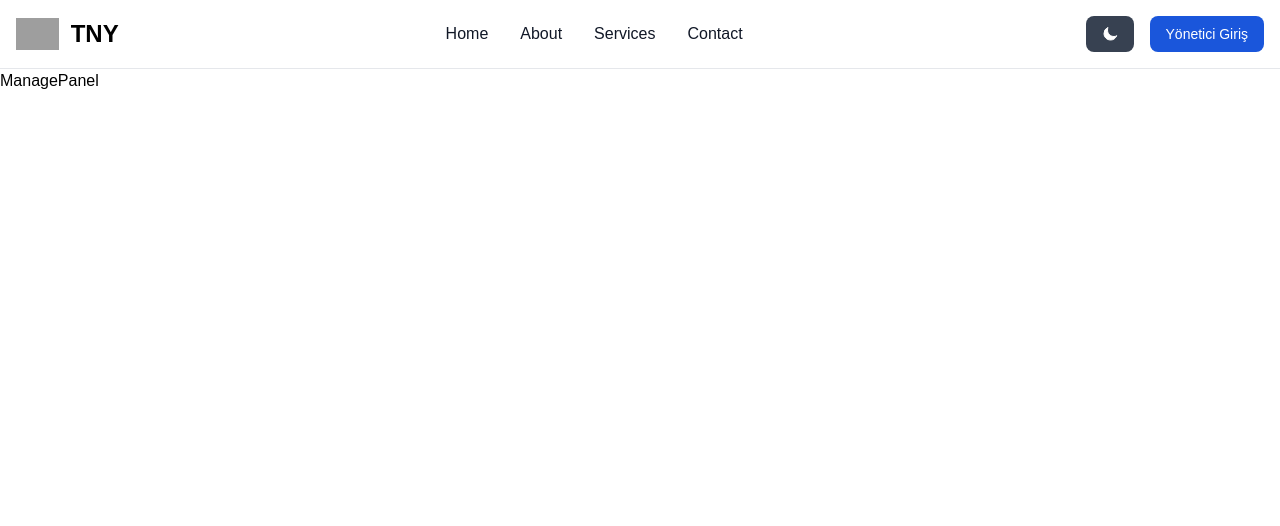
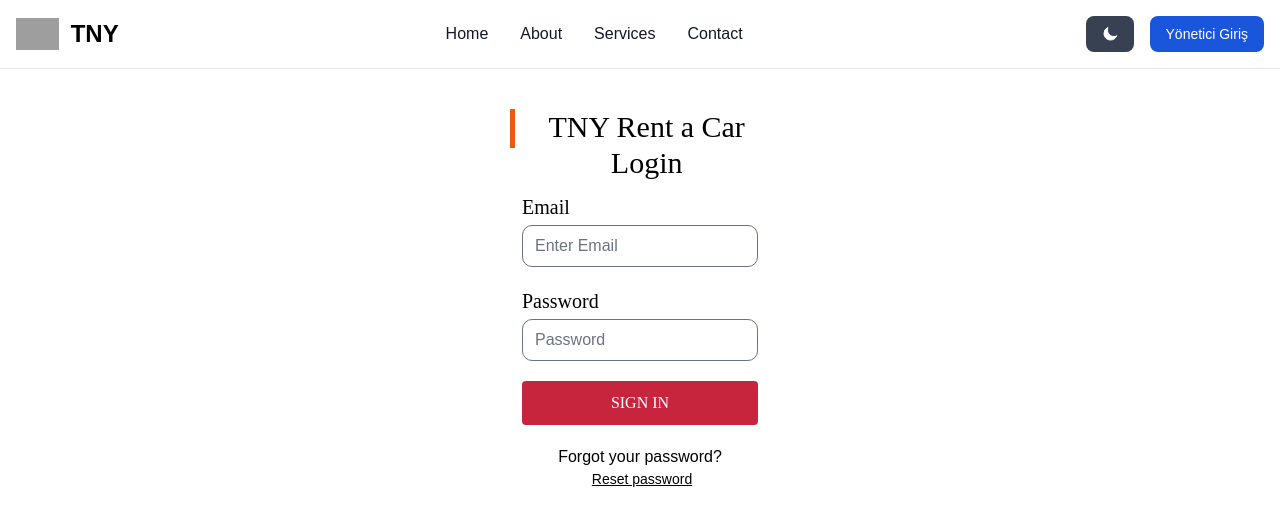
Before and after one commit to nurdoganbahadir/React-TNY-Rent-a-Car, a React (Create React App) app: page /managepanel in a window 1280 px wide. Shown: the top 526 px of the page. Built offline with nearby package versions, Linux system fonts and the light colour scheme; grey boxes are pictures that could not be loaded.

Commit message:
login stili ayarlandı

```diff
--- a/src/pages/ManagePanel.jsx
+++ b/src/pages/ManagePanel.jsx
@@ -1,9 +1,51 @@
-
-
 const ManagePanel = () => {
   return (
-    <div>ManagePanel</div>
-  )
-}
+    <div className="w-[300px] m-auto my-5 p-5 rounded-[20px] ">
+      <div className="flex gap-2">
+        <span className="w-[6px] h-[39px] bg-secondary-color"></span>
+        <h1 className="text-center font-serif text-3xl">
+          TNY Rent a Car Login
+        </h1>
+      </div>
 
-export default ManagePanel
+      <form className="flex flex-col text-left p-3 gap-5">
+        <div className="flex flex-col gap-1">
+          <label htmlFor="email" className="font-serif text-xl">
+            Email
+          </label>
+          <input
+            type="email"
+            placeholder="Enter Email"
+            className="rounded-[10px]"
+            required
+          />
+        </div>
+        <div className="flex flex-col gap-1">
+          <label htmlFor="password" className="font-serif text-xl">
+            Password
+          </label>
+
+          <input
+            type="password"
+            placeholder="Password"
+            className="rounded-[10px]"
+            required
+          />
+        </div>
+        <button className="bg-light-red h-[44px] font-serif text-label uppercase hover:opacity-90 rounded-[4px] text-white">
+          Sign In
+        </button>
+        <div className="flex justify-center items-center flex-wrap">
+          <span className="text-label font-montserrat font-[500] text-labelColor">
+            Forgot your password?
+          </span>
+          <span className="text-main text-[14px] font-montserrat font-[500] underline ml-1 ">
+            Reset password
+          </span>
+        </div>
+      </form>
+    </div>
+  );
+};
+
+export default ManagePanel;
```
Also changed, not shown: src/router/PrivateRouter.js (added).
